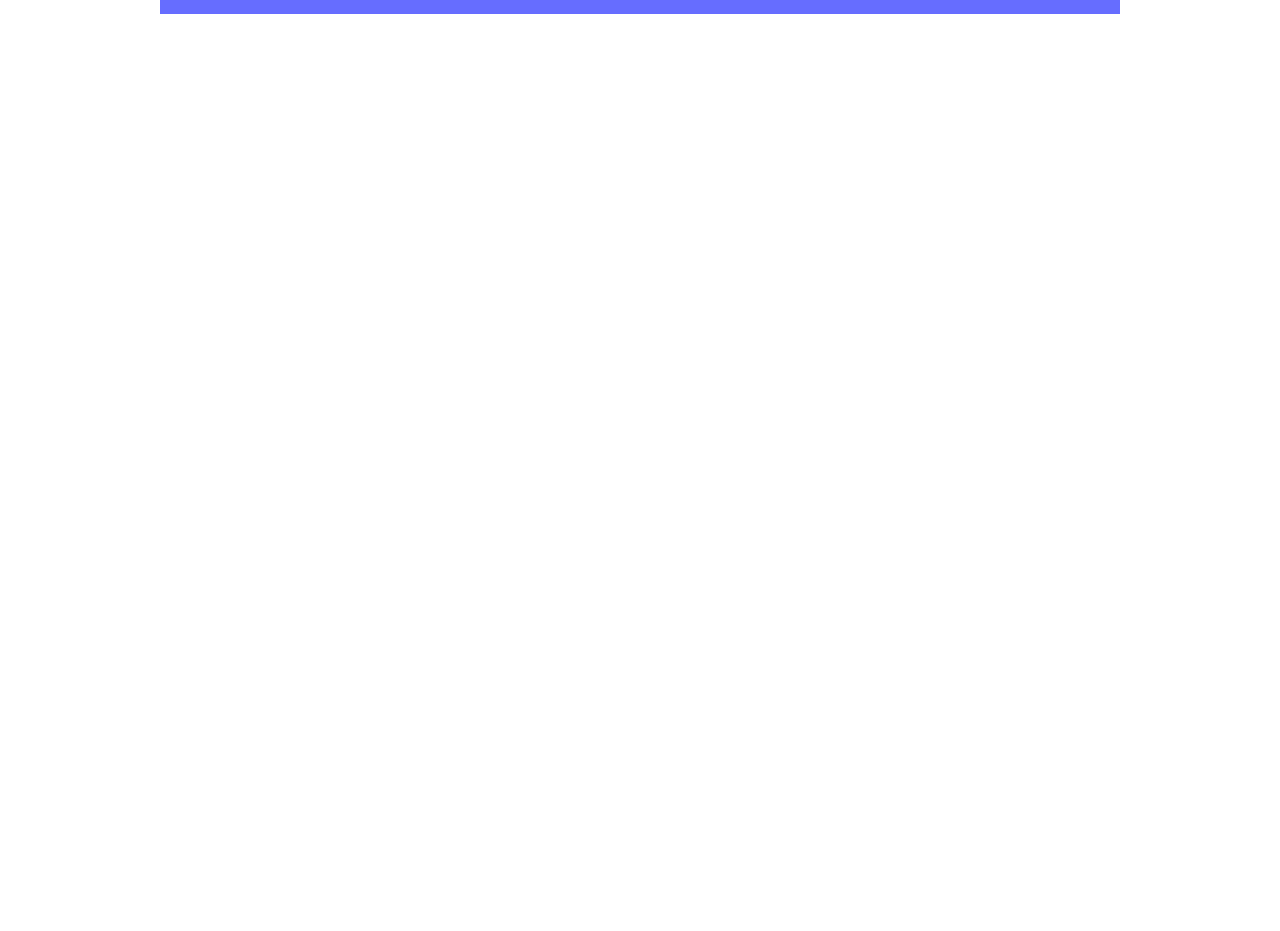
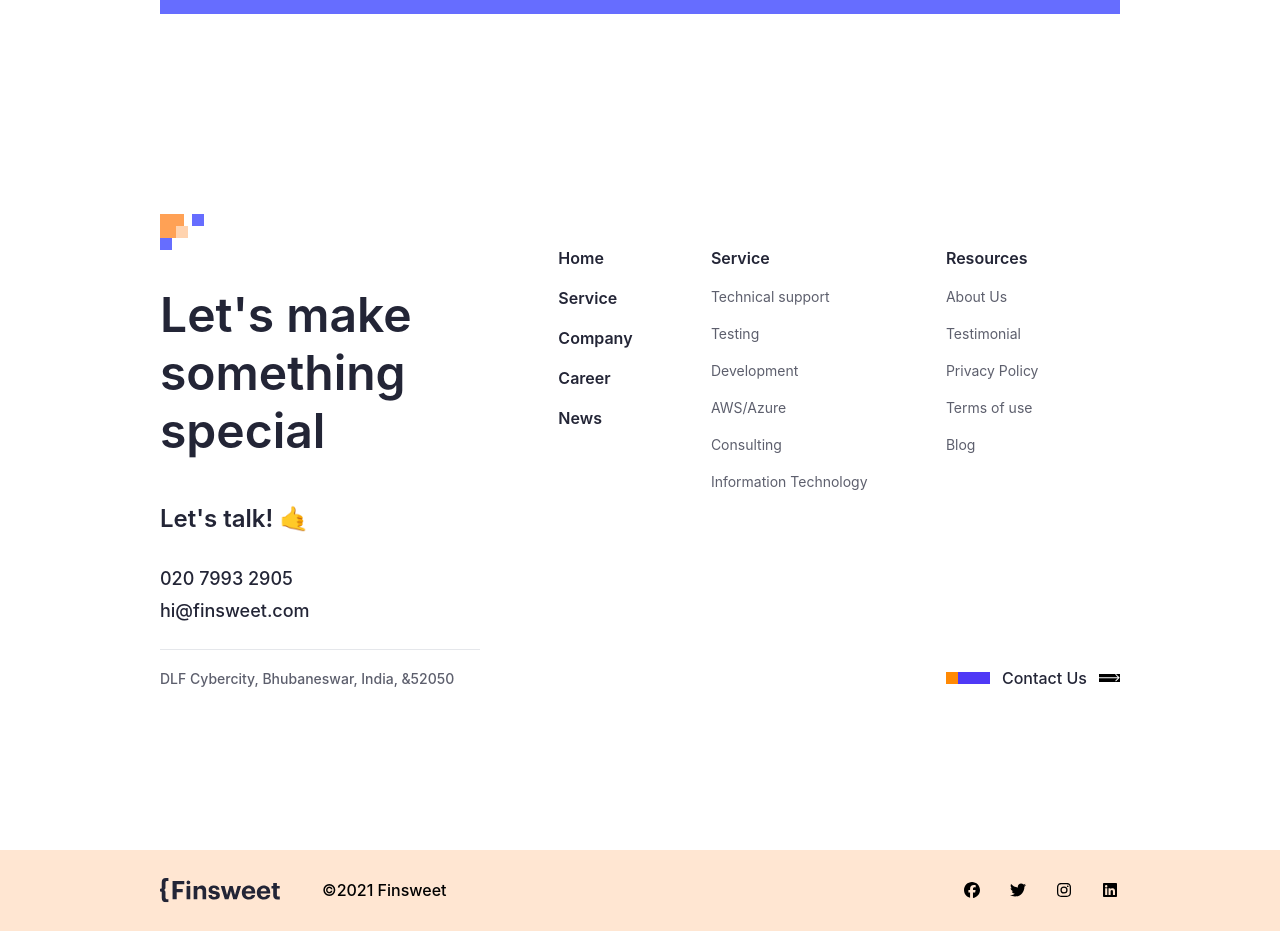
Before and after one commit to java1777/Finsweet, a React (Vite) app: page /service in a window 1280 px wide. Shown: the part 6578-7509 px from the top of the page. Before the commit the page ends 6696 px from the top, so only its background shows below. Built offline with nearby package versions, Linux system fonts and the light colour scheme.

Commit message:
added footer component

```diff
--- a/package.json
+++ b/package.json
@@ -10,6 +10,9 @@
     "preview": "vite preview"
   },
   "dependencies": {
+    "@fortawesome/fontawesome-svg-core": "^7.2.0",
+    "@fortawesome/free-brands-svg-icons": "^7.2.0",
+    "@fortawesome/react-fontawesome": "^3.3.1",
     "@tailwindcss/vite": "^4.2.2",
     "react": "^19.2.4",
     "react-dom": "^19.2.4",
--- a/src/App.jsx
+++ b/src/App.jsx
@@ -7,6 +7,7 @@ import Process from "./components/Process/process";
 import Testimonials from "./components/Testimonials/testimonials";
 import Blogs from "./components/Blogs/blogs";
 import Newsletter from "./components/Newsletter/newsletter";
+import Footer from "./components/Footer/footer";
 
 export default function App() {
   return (
@@ -20,6 +21,7 @@ export default function App() {
       <Testimonials />
       <Blogs />
       <Newsletter />
+      <Footer />
     </div>
   );
 }
--- /dev/null
+++ b/src/components/Footer/footer.jsx
@@ -0,0 +1,130 @@
+import arrowRight from "../../assets/icons/arrowRight.svg";
+import footerLogo from "../../assets/icons/footerLogo.svg";
+import { FontAwesomeIcon } from "@fortawesome/react-fontawesome";
+import {
+  faLinkedin,
+  faInstagram,
+  faTwitter,
+  faFacebook,
+} from "@fortawesome/free-brands-svg-icons";
+
+export default function Footer() {
+  return (
+    <>
+      <section className="px-40 py-24">
+        <div className="flex justify-between mb-16">
+          <div className="max-w-xs">
+            <div className="relative w-16 h-10 mb-8">
+              <div className="w-6 h-6 bg-[#ffa155] absolute top-0 left-0"></div>
+              <div className="w-3 h-3 bg-[#ffd3af] absolute top-3 left-4"></div>
+              <div className="w-3 h-3 bg-[#666dff] absolute top-6 left-0"></div>
+              <div className="w-3 h-3 bg-[#666dff] absolute top-0 left-8"></div>
+            </div>
+
+            <h3 className="font-semibold text-[48px] leading-[121%] text-[#232536] mb-10">
+              Let's make something special
+            </h3>
+            <p className="font-semibold text-[24px] leading-[150%] text-[#232536] mb-7">
+              Let's talk! 🤙
+            </p>
+            <span className="block font-medium text-[18px] leading-[156%] text-[#232536] mb-1">
+              020 7993 2905
+            </span>
+            <span className="block font-medium text-[18px] leading-[156%] text-[#232536] mb-6">
+              hi@finsweet.com
+            </span>
+
+            <div className="w-full h-px bg-gray-200 mb-4"></div>
+
+            <span className="font-medium text-[14px] leading-[143%] text-[#5d5f6d]">
+              DLF Cybercity, Bhubaneswar, India, &52050
+            </span>
+          </div>
+
+          <div className="flex flex-col gap-4 mt-8">
+            {["Home", "Service", "Company", "Career", "News"].map((item) => (
+              <a
+                key={item}
+                href="#"
+                className="font-semibold text-[16px] text-[#232536] hover:text-indigo-500 transition"
+              >
+                {item}
+              </a>
+            ))}
+          </div>
+
+          <div className="flex flex-col gap-4 mt-8">
+            <p className="font-semibold text-[16px] text-[#232536]">Service</p>
+            {[
+              "Technical support",
+              "Testing",
+              "Development",
+              "AWS/Azure",
+              "Consulting",
+              "Information Technology",
+            ].map((item) => (
+              <a
+                key={item}
+                href="#"
+                className="text-[14px] text-[#5d5f6d] hover:text-indigo-500 transition"
+              >
+                {item}
+              </a>
+            ))}
+          </div>
+
+          <div className="flex flex-col justify-between mt-8">
+            <div className="flex flex-col gap-4">
+              <p className="font-semibold text-[16px] text-[#232536]">
+                Resources
+              </p>
+              {[
+                "About Us",
+                "Testimonial",
+                "Privacy Policy",
+                "Terms of use",
+                "Blog",
+              ].map((item) => (
+                <a
+                  key={item}
+                  href="#"
+                  className="text-[14px] text-[#5d5f6d] hover:text-indigo-500 transition"
+                >
+                  {item}
+                </a>
+              ))}
+            </div>
+
+            <a
+              href="#"
+              className="flex items-center gap-3 text-[#232536] font-medium text-[16px] hover:opacity-70 hover:bg-green-400 transition mt-8"
+            >
+              <div className="flex">
+                <div className="w-3 h-3 bg-orange-400"></div>
+                <div className="w-8 h-3 bg-indigo-600"></div>
+              </div>
+              Contact Us
+              <img src={arrowRight} alt="" className="bg-black" />
+            </a>
+          </div>
+        </div>
+      </section>
+
+      <footer className="flex justify-between items-center bg-[#FFE6D2] py-7 px-40">
+        <div className="flex items-center gap-10.5">
+          <img src={footerLogo} alt="" />
+          <p className="font-medium text-[16px] leading-[150%] text-black">
+            ©2021 Finsweet
+          </p>
+        </div>
+
+        <div className="flex gap-6.5">
+          <FontAwesomeIcon icon={faFacebook} />
+          <FontAwesomeIcon icon={faTwitter} />
+          <FontAwesomeIcon icon={faInstagram} />
+          <FontAwesomeIcon icon={faLinkedin} />
+        </div>
+      </footer>
+    </>
+  );
+}
```
Also changed, not shown: src/assets/icons/footerLogo.svg (added), 1 other file (tests, documents, lock files or other folders).
